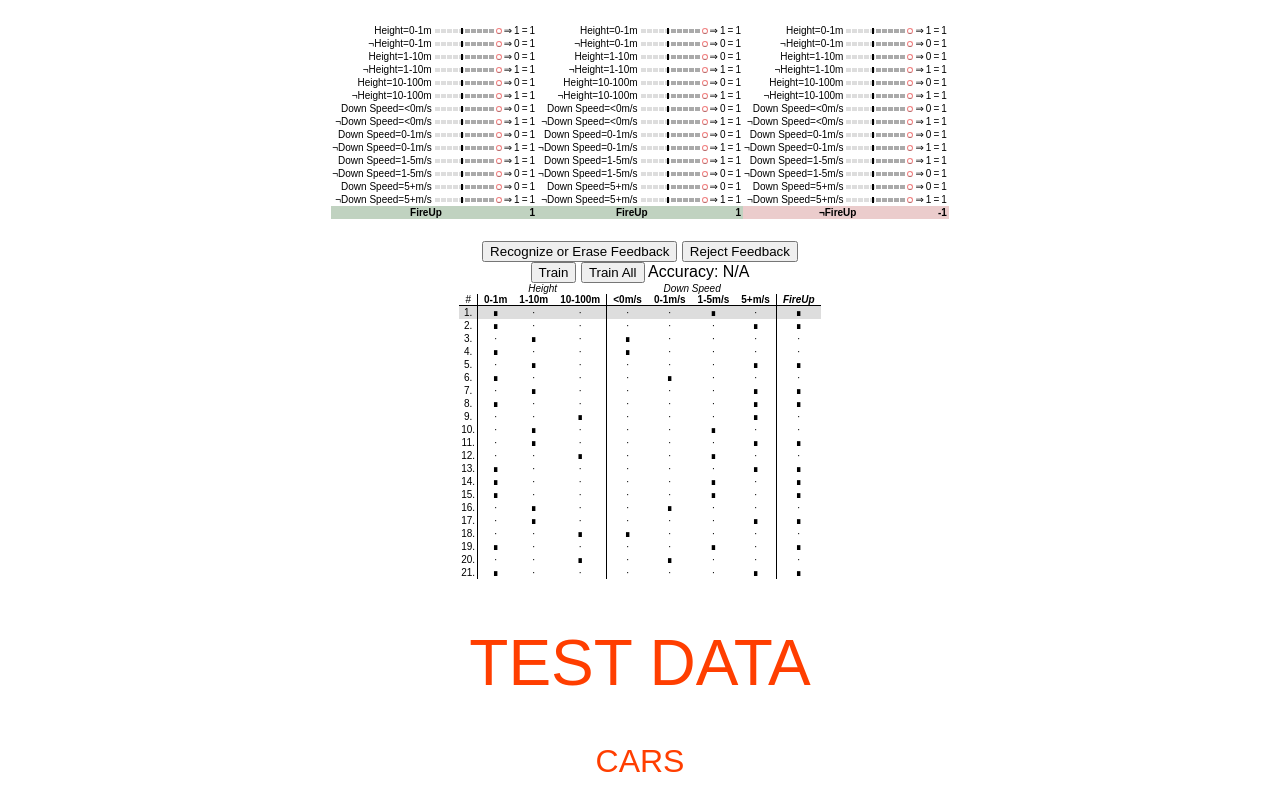
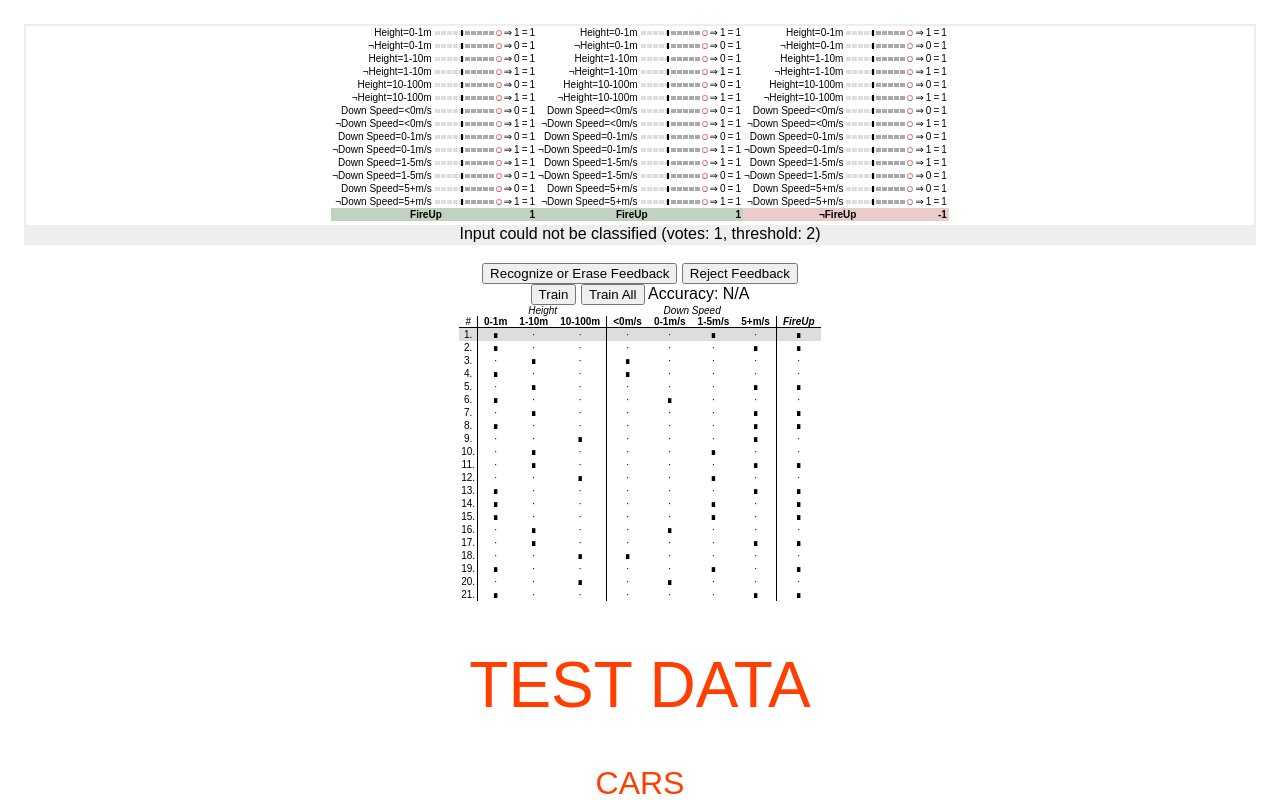
Before and after one commit to deestan/tsetlin-basic-toybox, a Svelte app: page / in a window 1280 px wide. Shown: the top 800 px of the page. Built offline with nearby package versions, Linux system fonts and the light colour scheme.

Commit message:
Add minor presentation of machine state

```diff
--- a/src/Machine.svelte
+++ b/src/Machine.svelte
@@ -4,10 +4,50 @@
   export let inputs;
   export let features;
   export let config;
+  function classDescription(machine) {
+    const votedClass = machine.votedClass();
+    if (votedClass == null) {
+      return "Input could not be classified";
+    }
+    return `Input classified as ${votedClass}`;
+  }
+  function classStyle(machine) {
+    if (machine.votedClass() == null) {
+      return "";
+    }
+    return machine.classify() ? "classify-positive" : "classify-negative";
+  }
+  $: votes = machine.vote();
+  $: classifiedAs = classDescription(machine);
+  $: classificationStyleClass = classStyle(machine);
 </script>
 
-<main>
+<main class={classificationStyleClass}>
   {#each machine.rules as rule}
     <Rule {rule} {inputs} {features} {config}></Rule>
   {/each}
+  <div class="summary">
+    {classifiedAs} (votes: {votes}, threshold: {config.voteThreshold})
+  </div>
 </main>
+
+<style>
+  .summary {
+    background: #eee;
+  }
+  .classify-positive .summary {
+    background-color: rgb(192, 210, 192);
+  }
+  .classify-negative .summary {
+    background-color: rgb(235, 204, 204);
+  }
+  main {
+    border: 2px solid #eee;
+  }
+  main.classify-positive {
+    border-color: rgb(192, 210, 192);
+  }
+  main.classify-negative {
+    background-color: rgb(235, 204, 204);
+  }
+</style>
--- a/src/machine.js
+++ b/src/machine.js
@@ -101,6 +101,15 @@ export class Machine {
     }
   }
 
+  votedClass() {
+    if (this.vote() == config.val.voteThreshold) {
+      return classify.val;
+    } else if (this.vote() == -config.val.voteThreshold) {
+      return `¬${classify.val}`;
+    }
+    return null;
+  }
+
   vote() {
     return Math.max(-config.val.voteThreshold, Math.min(config.val.voteThreshold,
       this.rules.map(rule => rule.vote()).reduce((acc, vote) => acc + vote)
```
